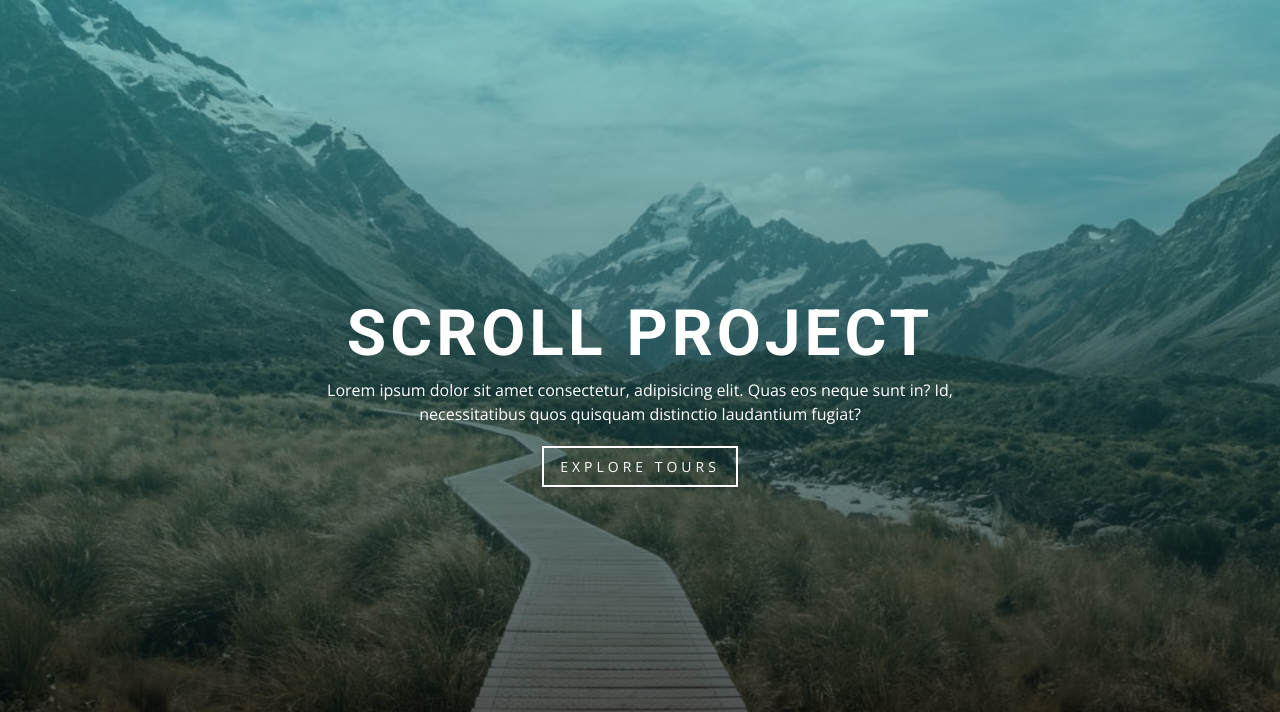
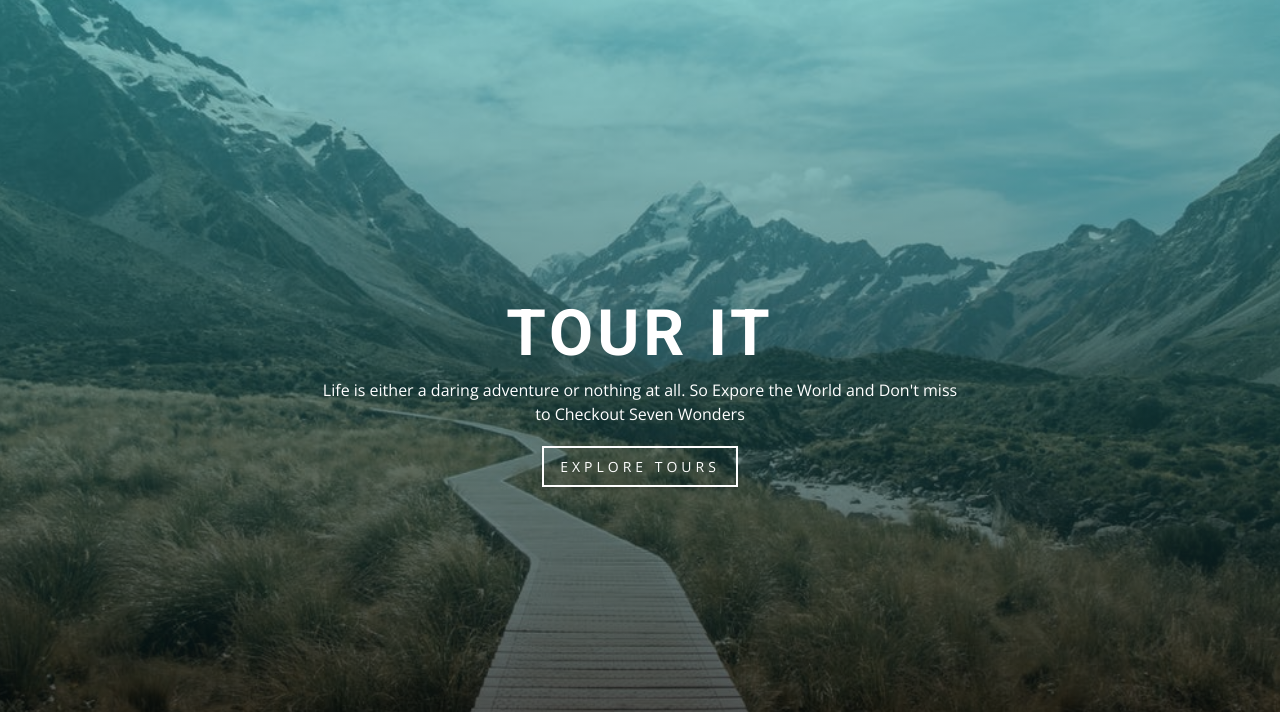
Before and after one commit to jay-2000/TourIt, a plain HTML site: page index.html in a window 1280 px wide. Shown: the part 88-800 px from the top of the page. Drawn offline with nearby package versions, Linux system fonts and the light colour scheme.

Commit message:
curated content

```diff
--- a/index.html
+++ b/index.html
@@ -46,11 +46,10 @@
       <!-- banner -->
       <div class="banner">
         <div class="container">
-          <h1>scroll project</h1>
+          <h1>Tour IT</h1>
           <p>
-            Lorem ipsum dolor sit amet consectetur, adipisicing elit. Quas eos
-            neque sunt in? Id, necessitatibus quos quisquam distinctio
-            laudantium fugiat?
+            Life is either a daring adventure or nothing at all.
+            So Expore the World and Don't miss to Checkout Seven Wonders
           </p>
           <a href="#tours" class="scroll-link btn btn-white">explore tours</a>
         </div>
@@ -77,7 +76,7 @@
     <!-- footer -->
     <footer class="section">
       <p>
-        copyright &copy; jay,saikiran,akshata,disha
+        copyright &copy; Jay,saikiran,akshata,disha
         <span id="date"></span>. all rights reserved
       </p>
     </footer>
```
